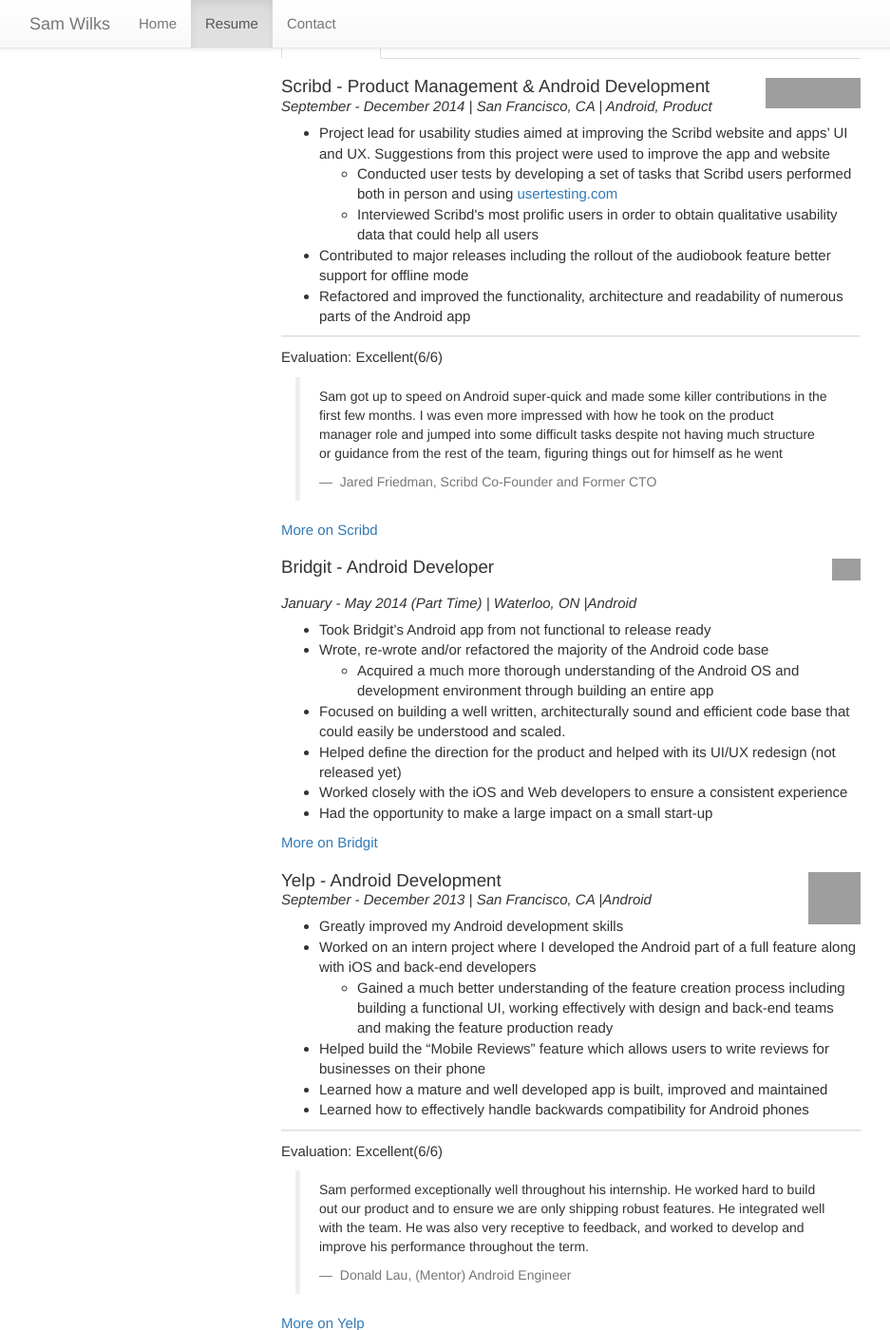
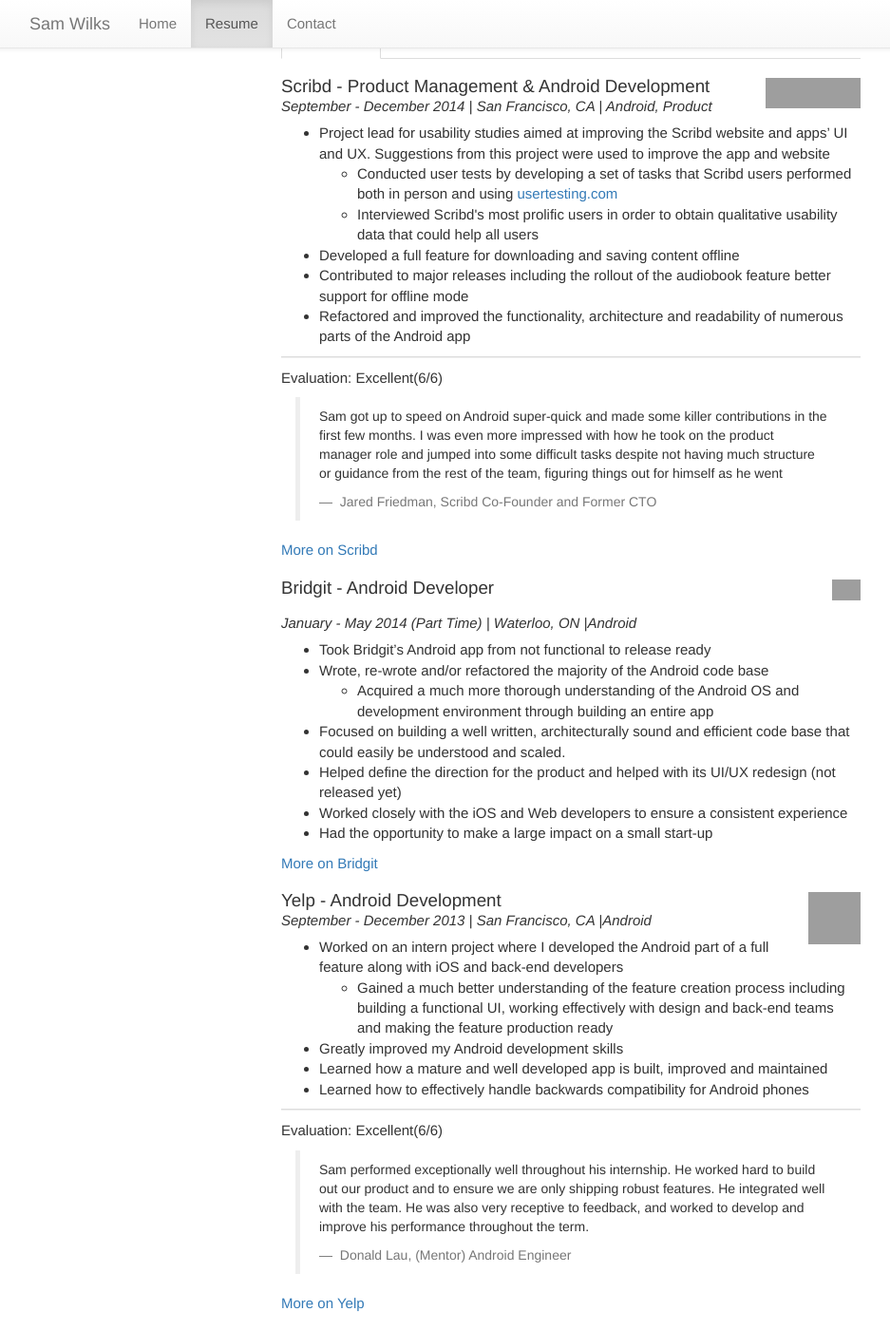
Before and after one commit to swilks/swilks.github.io, a Jekyll site: the page resume.html, which Jekyll copies as it is, in a window 1280 px wide and 1400 px high, scrolled down 357 px. Shown: the whole window at 95% size, without its empty margins (39-976 px from the left). Built offline with Jekyll 4.4.1, drawn with Linux system fonts in a browser that asks for light colours; nearby versions of some CDN libraries; some of the changed text lies outside the part shown; grey boxes are pictures that could not be loaded.

Commit message:
Thorough touch-up, fixed a bunch of shit

```diff
--- a/resume.html
+++ b/resume.html
@@ -99,6 +99,7 @@
 	            <li> Conducted user tests by developing a set of tasks that Scribd users performed both in person and using <a href="https://www.usertesting.com/"> usertesting.com </a> </li>
 	            <li> Interviewed Scribd's most prolific users in order to obtain qualitative usability data that could help all users </li>
 	          </ul>
+            <li>Developed a full feature for downloading and saving content offline </li>
 	          <li>Contributed to major releases including the rollout of the audiobook feature better support for offline mode</li>
 	          <li> Refactored and improved the functionality, architecture and readability of numerous parts of the Android app</li>
 	        </ul>
@@ -114,11 +115,11 @@
 	        <a href="#more-on-scribd" data-toggle="collapse"> More on Scribd </a>
 	        <div class="collapse" id="more-on-scribd">
 	          <p> Scribd gave me the opportunity to split my time there between working as a product manager and an Android developer. This allowed me to improve my expertise on the Android system, while also developing new skills in product management, UI and UX design and usability. </p>
-	          <p> My role as a product manager was focused on finding frequent problem areas for average users, as well as identifying areas in which we could improve usability and functionality for our heaviest users. In order to isolate problem areas for our average users we chose to conduct usability interviews both in person and using usertesting.com. Users were asked to answer a series of survey questions to better correlate results with user-type. Following this we recording them performing a series of basic tasks. We chose a large enough sample size to establish patterns and generated actionable tickets for both the website and apps which were later implemented. </p>
+	          <p> My role as a product manager was focused on finding frequent problem areas for average users, as well as identifying areas in which we could improve usability and functionality for our heaviest users. In order to isolate problem areas for our average users we chose to conduct usability interviews both in person and using usertesting.com. </p>
 	          <p>
 	          		To identify potential areas of improvement for our heaviest users we conducted a series of in-person interviews in which we asked them about which features they used, how they used them, and what they would improve or like to see.
 	          </p>
-	          <p> My work as Android developer involved taking tickets ranging from small bug fixes to medium-sized feature implementation. The largest feature I worked on was the the UI and UX for the “my library” tab, which is where users can save books to their library, and download them for offline, as well as the back-end for downloading and saving both books and audiobooks. This involved integration with the third-party audiobook API Scribd uses, collaboration with other members of my team working on the audiobook implementation, and refactoring the existing save-to-device architecture and implementation to add the ability to track download progress, add layers of abstraction to a design that was previously non-robust, and add the ability to download multiple books simultaneously. On completion of this project I moved on to product management.</p>
+	          <p> The largest feature I worked on as an Android developer was the the UI and UX for the “my library” tab, which is where users can save books to their library, and download them for offline, as well as the back-end for downloading and saving both books and audiobooks. This involved integration with the third-party audiobook API Scribd uses, collaboration with other members of my team working on the audiobook implementation, and refactoring the existing save-to-device architecture.</p>
           </div>
         </div>
         <div class="resume-item" id="2014">
@@ -140,7 +141,7 @@
           </ul>
           <a href="#more-on-bridgit" data-toggle="collapse"> More on Bridgit </a>
           <div class="collapse" id="more-on-bridgit">
-           <p> I started with an Android app that was largely unusable. Although many of the core features had been developed (primarily the main list view and networking) the majority of the app was not functional due to out-dated api calls, broken UI elements or crashes that hadn’t been fixed. I started by making the app’s main screen usable and refactoring to use fragments. I then worked iteratively to build new features, refactor old code and improve the UI and UX. I had to make sure the architecture was well implemented, the codebase remained clean and the app was consistent with the other platforms. Working independently I had to hold myself to high standards. Given that the target users were largely not tech savvy I had to work hard to build the most intuitive UI I possibly could. By the end of my term the app was release ready</p>
+           <p> I started with an Android app that was largely unusable. Although many of the core features had been developed (primarily the main list view and networking) the majority of the app was not functional due to out-dated api calls, broken UI elements or crashes that hadn’t been fixed. I started by making the app’s main screen usable and refactoring to use fragments. I then worked iteratively to build new features, refactor old code and improve the UI and UX. I had to make sure the architecture was well implemented, the codebase remained clean and the app was consistent with the other platforms. Working independently, I had to hold myself to high standards. Given that the target users were largely not tech savvy I had to work hard to build the most intuitive UI I possibly could. By the end of my term the app was release ready</p>
           </div>
         </div>
         <div class="resume-item" id="2013">
@@ -150,12 +151,11 @@
           <h2> September - December 2013 | San Francisco, CA |Android </h2>
         </hgroup>
         <ul>
-          <li>Greatly improved my Android development skills</li>
           <li>Worked on an intern project where I developed the Android part of a full feature along with iOS and back-end developers</li>
           <ul>
             <li> Gained a much better understanding of the feature creation process including building a functional UI, working effectively with design and back-end teams and making the feature production ready</li>
           </ul>
-          <li>Helped build the “Mobile Reviews” feature which allows users to write reviews for businesses on their phone</li>
+          <li>Greatly improved my Android development skills</li>
           <li>Learned how a mature and well developed app is built, improved and maintained</li>
           <li>Learned how to effectively handle backwards compatibility for Android phones</li>
         </ul>
@@ -175,7 +175,7 @@
         </div>
         </div>
         <div class="resume-item" id="2013">
-          <a href="http://xtremelabs.com"><img class="pull-right" id="xtremelabs" src="images/xtremelabs.png"></a>
+          <a href="http://pivotal.io/labs"><img class="pull-right" id="xtremelabs" src="images/xtremelabs.png"></a>
           <hgroup>
             <h1> Xtreme Labs - Agile Engineer </h1>
             <h2>January – May 2013  | Toronto ON | iOS, Android, Ruby on Rails </h2>
@@ -379,6 +379,7 @@
 								</ul>
 						</ul>
 					</div>
+        </div>
 			</div>
 		</div>
 	</div>
```
Also changed, not shown: other parts of resume.html (+3 -3 lines), index.html (+11 -11 lines), 2 other files.
